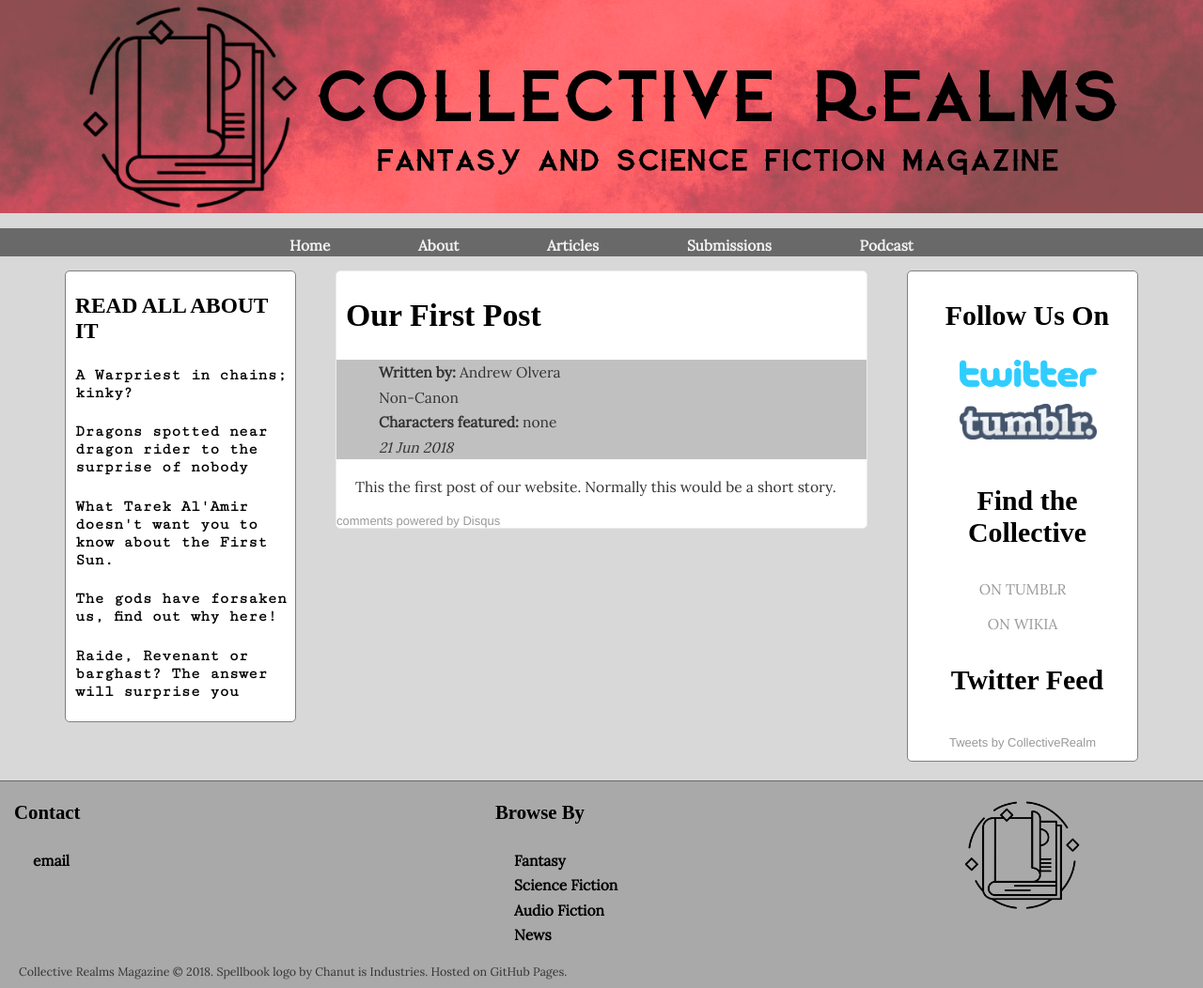
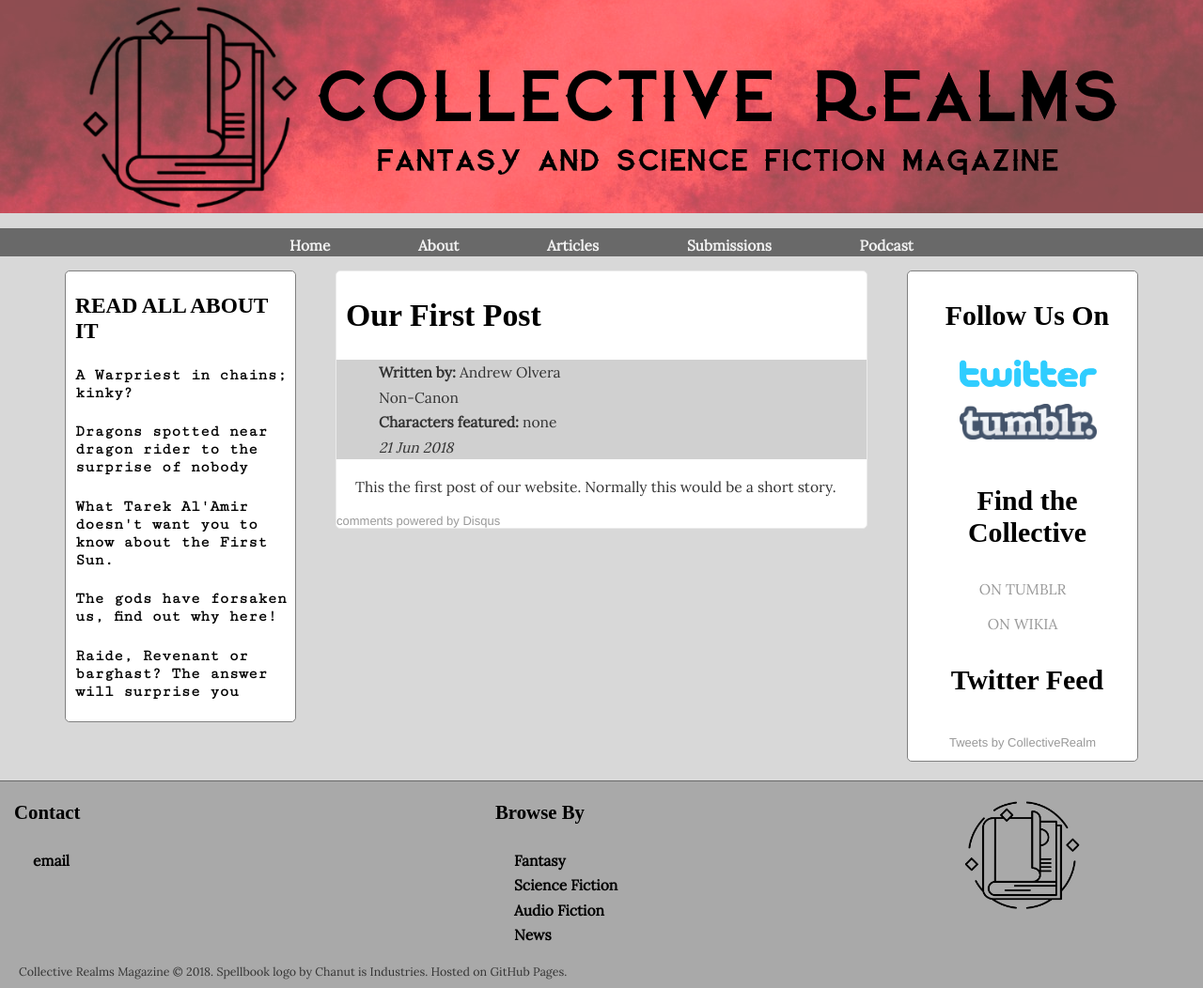
Before and after one commit to collectiverealms/collectiverealms, a Jekyll site: the page built from _posts/2018-06-20-Hello-World.md, in a window 1280 px wide. Shown: the whole page at 94% size. Built offline with Jekyll 4.4.1, drawn with Linux system fonts in a browser that asks for light colours; some web fonts are replaced; comment, search, counter and statistics services are not loaded.

Commit message:
Update main.css

```diff
--- a/css/main.css
+++ b/css/main.css
@@ -222,7 +222,7 @@ body {
 
                     .postinfo {
 
-                        background: #C0C0C0;
+                        background: #D0D0D0;
                     }
 
 /* footer contents */
```
